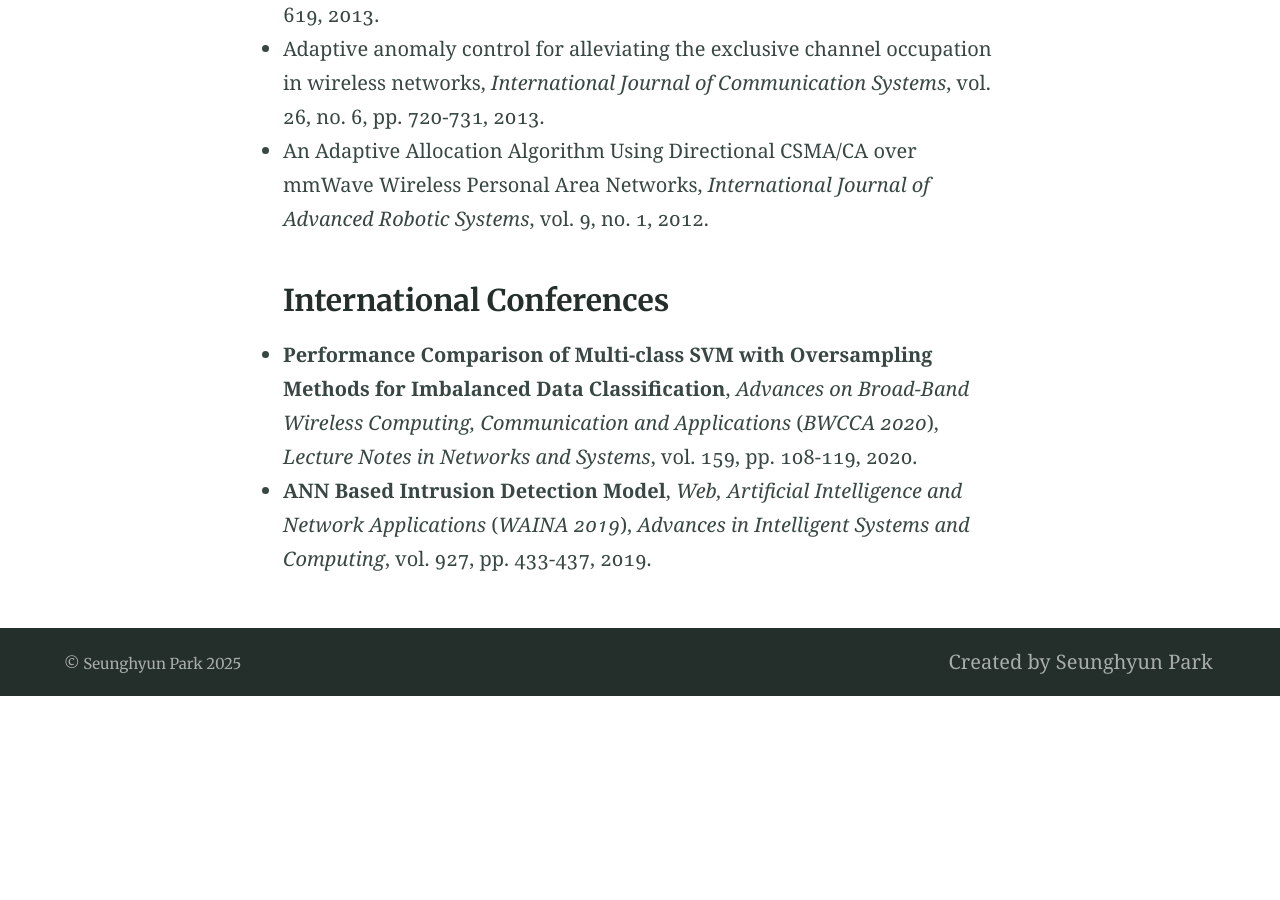
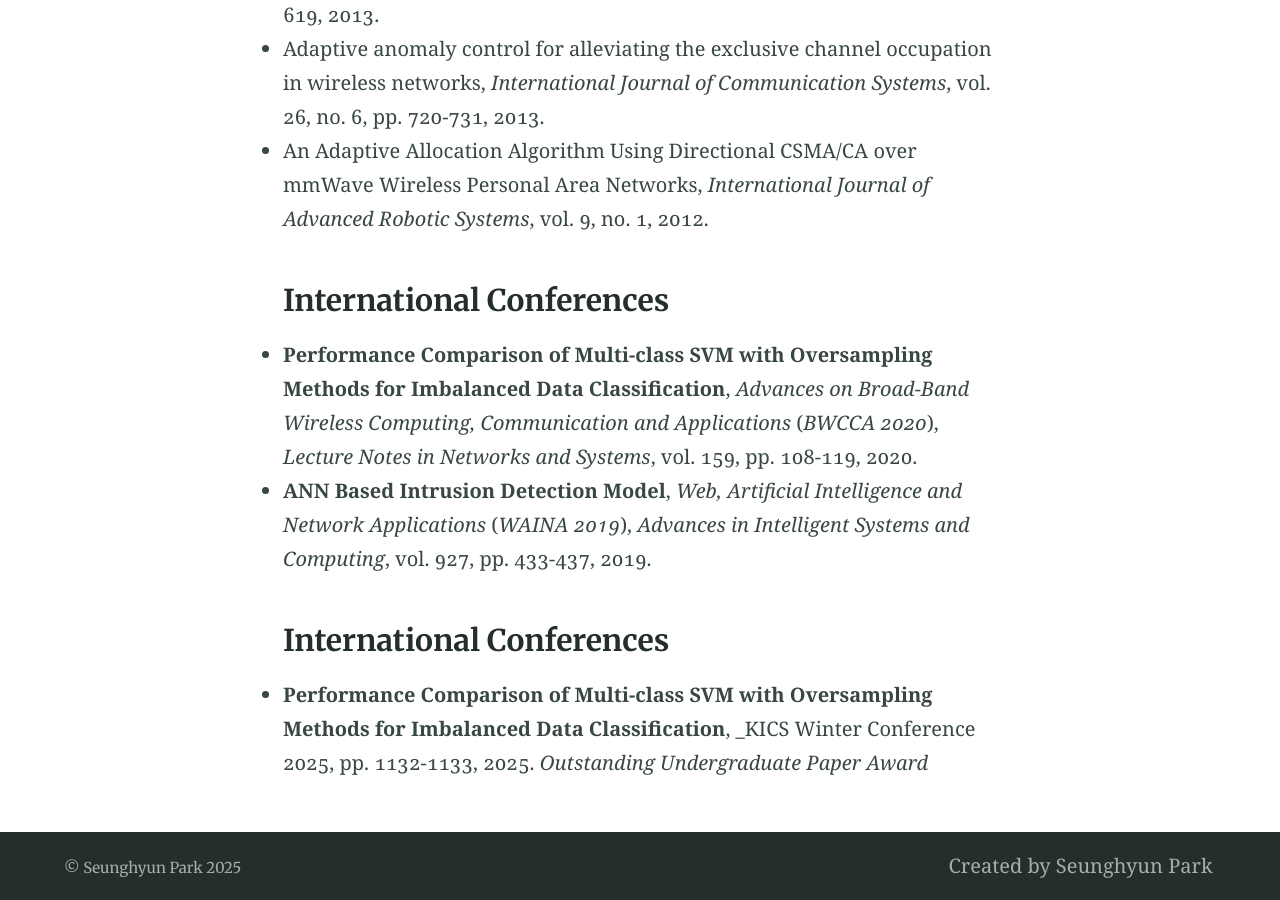
Before and after one commit to imcslab/imcslab.github.io, a Jekyll site: the page built from publications.md, in a window 1280 px wide and 900 px high, scrolled down 1738 px. Built offline with Jekyll 4.4.1, drawn with Linux system fonts in a browser that asks for light colours; before the commit the page ends 2434 px from its top, so only the background shows below that.

Commit message:
professor and publication

```diff
--- a/publications.md
+++ b/publications.md
@@ -44,6 +44,10 @@ aside: false
 * **Performance Comparison of Multi-class SVM with Oversampling Methods for Imbalanced Data Classification**, _Advances on Broad-Band Wireless Computing, Communication and Applications_ (_BWCCA 2020_), _Lecture Notes in Networks and Systems_, vol. 159, pp. 108-119, 2020.
 
 * **ANN Based Intrusion Detection Model**, _Web, Artificial Intelligence and Network Applications_ (_WAINA 2019_), _Advances in Intelligent Systems and Computing_, vol. 927, pp. 433-437, 2019.
+
+
+### International Conferences
+* **Performance Comparison of Multi-class SVM with Oversampling Methods for Imbalanced Data Classification**, _KICS Winter Conference 2025, pp. 1132-1133, 2025. *Outstanding Undergraduate Paper Award*
 
 
 <!--
```
Also changed, not shown: professor.md (+1 -1 lines).
